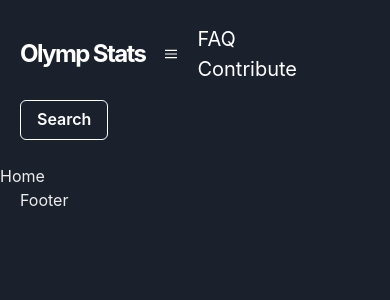
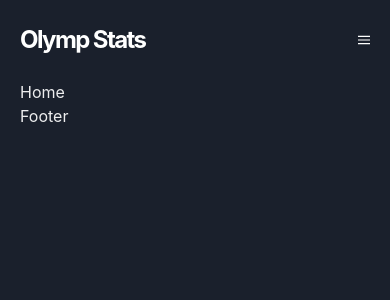
Before and after one commit to bkonopl/olymp-stats-reviewer, a React (Create React App) app: page / in a window 390 px wide. Shown: the top 300 px of the page. Built offline with nearby package versions, Linux system fonts and the light colour scheme.

Commit message:
fix: header on small screens

```diff
--- a/src/layouts/ModuleLayout/ModuleLayout.tsx
+++ b/src/layouts/ModuleLayout/ModuleLayout.tsx
@@ -1,12 +1,12 @@
 import React from 'react'
 
-import { Footer, Header } from './components'
+import { Container, Footer, Header } from './components'
 
 export const ModuleLayout: React.FC = ({ children }) => {
   return (
     <>
       <Header />
-      {children}
+      <Container>{children}</Container>
       <Footer />
     </>
   )
--- a/src/layouts/ModuleLayout/components/Header/Header.tsx
+++ b/src/layouts/ModuleLayout/components/Header/Header.tsx
@@ -1,4 +1,4 @@
-import { Box, Button, Flex, Heading, Text } from '@chakra-ui/react'
+import { Box, Button, Flex, Heading } from '@chakra-ui/react'
 import React, { useState } from 'react'
 import { NavLink } from 'react-router-dom'
 
@@ -34,21 +34,24 @@ export const Header: React.FC = () => {
 
           <Box
             alignItems="center"
-            display={{ sm: show ? 'block' : 'none', md: 'flex' }}
+            display={[show ? 'block' : 'none', show ? 'block' : 'none', 'flex', 'flex']}
             flexGrow={1}
-            width={{ sm: 'full', md: 'auto' }}
+            width={['full', 'full', 'auto', 'auto']}
           >
-            <Box fontSize="xl" ml="20px">
+            <Box fontSize="xl" ml={[0, 0, '20px', '20px']} mt={['20px', '20px', 0, 0]}>
               <NavLink to="/faq">FAQ</NavLink>
             </Box>
-            <Box fontSize="xl" ml="20px">
+            <Box fontSize="xl" ml={[0, 0, '20px', '20px']} mt={['20px', '20px', 0, 0]}>
               <NavLink to="/contribute">Contribute</NavLink>
             </Box>
           </Box>
 
-          <Box display={{ sm: show ? 'block' : 'none', md: 'block' }} mt={{ base: 4, md: 0 }}>
+          <Box
+            display={[show ? 'block' : 'none', show ? 'block' : 'none', 'block', 'block']}
+            mt={['20px', '20px', 0, 0]}
+          >
             <Button bg="transparent" border="1px">
-              Search
+              <NavLink to="/search">Search</NavLink>
             </Button>
           </Box>
         </Flex>
```
